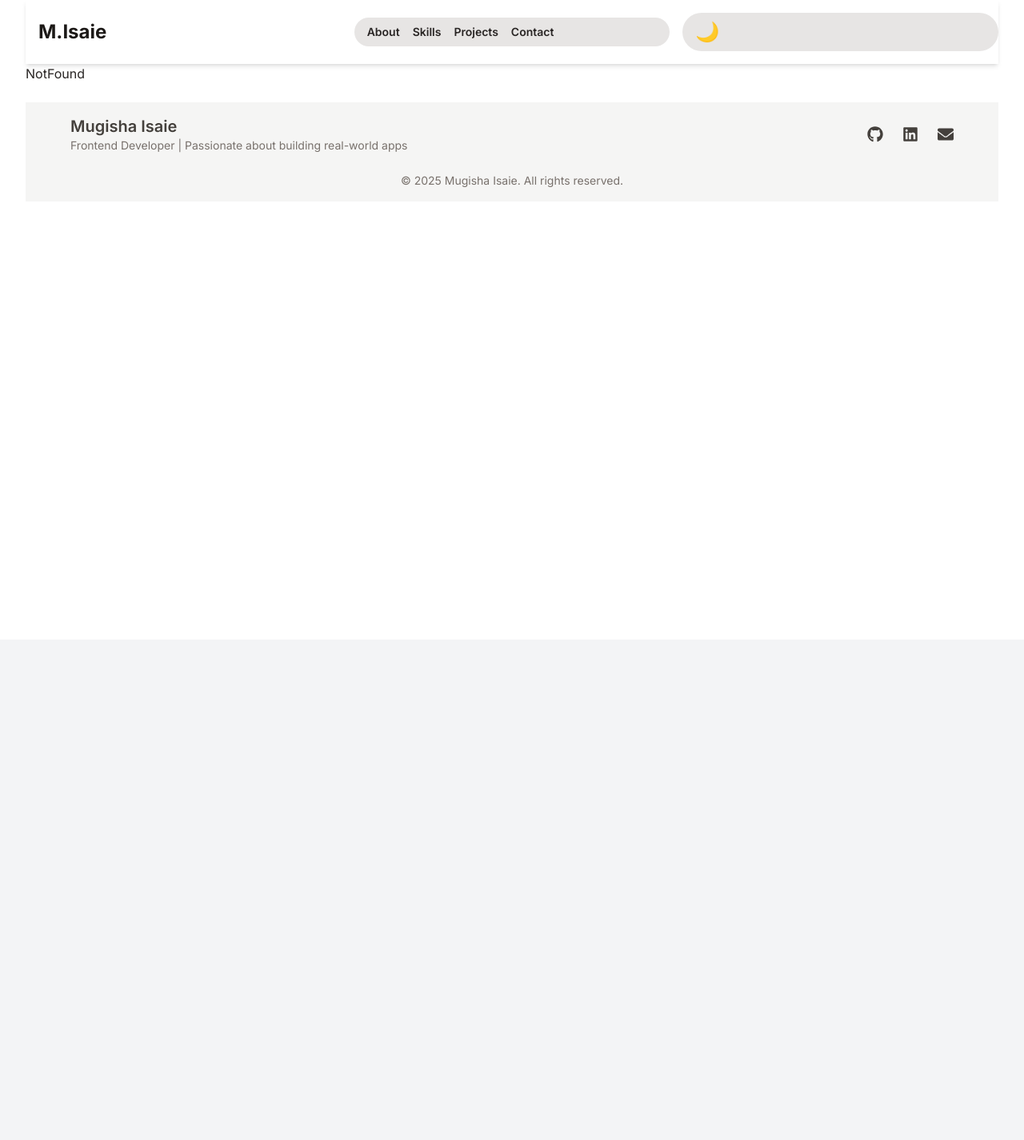
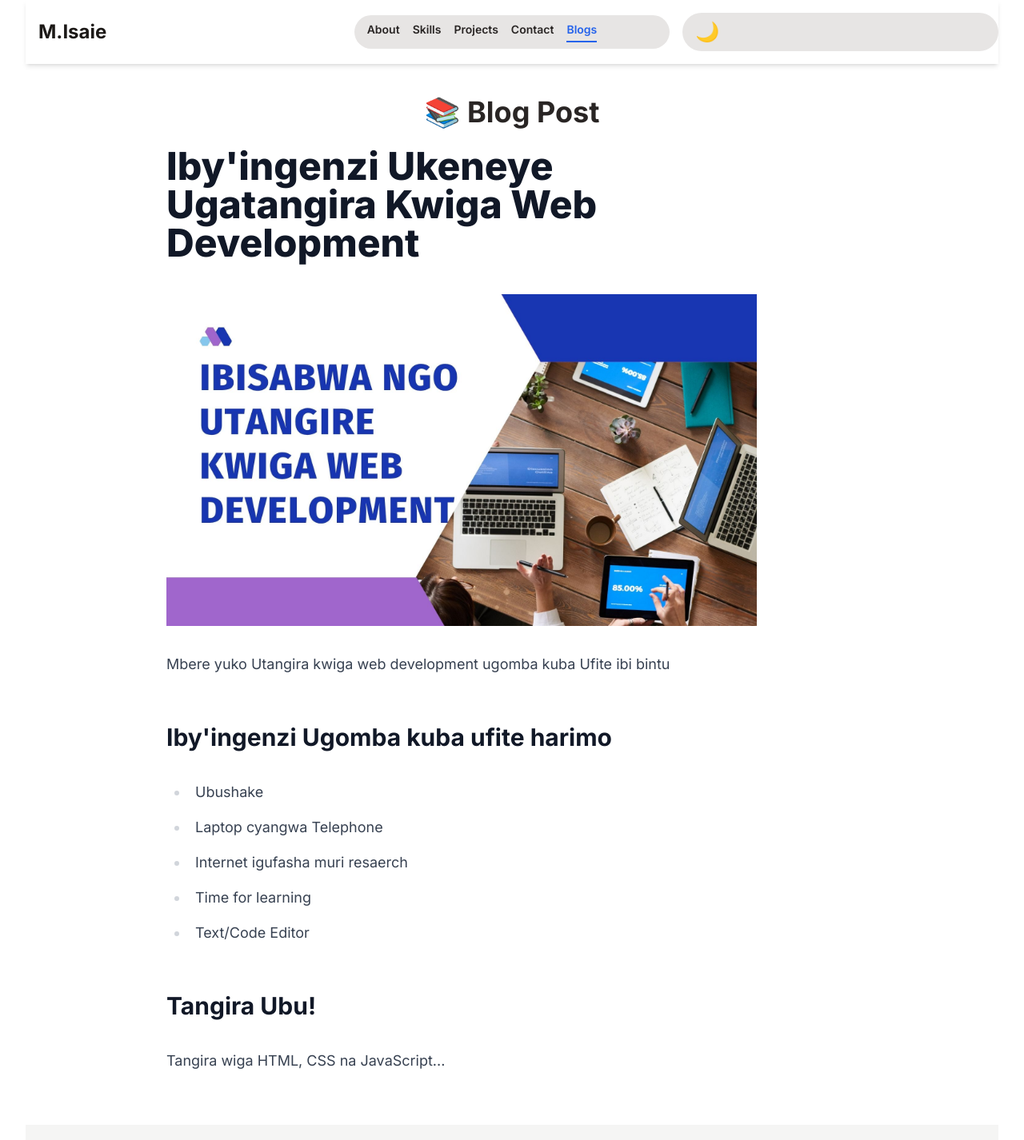
Before and after one commit to mugishaisaie/Mugisha-Isaie, a React (Vite) app: page /blogs in a window 1280 px wide. Shown: the top 1426 px of the page at 80% size. Before the commit the page ends 800 px from the top, so only its background shows below. Built offline with nearby package versions, Linux system fonts and the light colour scheme.

Commit message:
testing for Implementing posts in my portifolio

```diff
--- a/package.json
+++ b/package.json
@@ -10,12 +10,14 @@
     "preview": "vite preview"
   },
   "dependencies": {
+    "@tailwindcss/typography": "^0.5.16",
     "emailjs-com": "^3.2.0",
     "framer-motion": "^12.6.5",
     "nanoid": "^5.1.5",
     "react": "^19.0.0",
     "react-dom": "^19.0.0",
     "react-icons": "^5.5.0",
+    "react-markdown": "^10.1.0",
     "react-router-dom": "^7.5.0",
     "react-toastify": "^11.0.5",
     "toast": "^0.5.4"
--- a/src/App.jsx
+++ b/src/App.jsx
@@ -8,6 +8,7 @@ import Projects from "./components/Projects"
 import Skills from "./components/Skills"
 import About from "./components/About"
 import NotFound from "./components/NotFound"
+import BlogDetails from "./posts/BlogDetails"
 function App() {
 
   return (
@@ -20,6 +21,7 @@ function App() {
       <Route path="/skills" element={<Skills />} />
       <Route path="/skills" element={<Skills />} />
       <Route path="/about" element={<About />} />
+      <Route path="/blogs" element={<BlogDetails />} />
       <Route path="*" element={<NotFound />} />
       </Route>
     </Routes>
--- a/src/data.jsx
+++ b/src/data.jsx
@@ -11,6 +11,7 @@ export const links = [
   { id: nanoid(), to: 'skills', text: 'skills' },
   { id: nanoid(), to: 'projects', text: 'projects' },
   { id: nanoid(), to: 'Contact', text: 'Contact' },
+  { id: nanoid(), to: 'blogs', text: 'Blogs' },
 ];
 
 
--- /dev/null
+++ b/src/posts/BlogDetails.jsx
@@ -0,0 +1,13 @@
+import React from 'react'
+import Markdown from 'react-markdown'
+import content from '../posts/what_you_need_to_start_web_development.md?raw'
+export default function BlogDetails() {
+  return (
+    <div className="px-4 py-10 max-w-4xl mx-auto">
+      <h1 className="text-4xl font-bold mb-6 text-center">📚 Blog Post</h1>
+      <div className="prose prose-lg">
+        <Markdown>{content}</Markdown>
+      </div>
+    </div>
+  );
+}
--- /dev/null
+++ b/src/posts/what_you_need_to_start_web_development.md
@@ -0,0 +1,17 @@
+# Iby'ingenzi Ukeneye Ugatangira Kwiga Web Development
+
+![Web Development](/thumbnails/1.jpg)
+
+Mbere yuko Utangira kwiga web development ugomba kuba Ufite ibi bintu
+
+## Iby'ingenzi Ugomba kuba ufite harimo
+
+- Ubushake
+- Laptop cyangwa Telephone
+- Internet igufasha muri resaerch
+- Time for learning
+- Text/Code Editor
+
+## Tangira Ubu!
+
+Tangira wiga HTML, CSS na JavaScript...
--- a/tailwind.config.js
+++ b/tailwind.config.js
@@ -8,5 +8,7 @@ module.exports = {
   theme: {
     extend: {},
   },
-  plugins: [],
+  plugins: [
+    require('@tailwindcss/typography')
+  ],
 }
```
Also changed, not shown: public/thumbnails/1.jpg (added), 1 other file (tests, documents, lock files or other folders).
